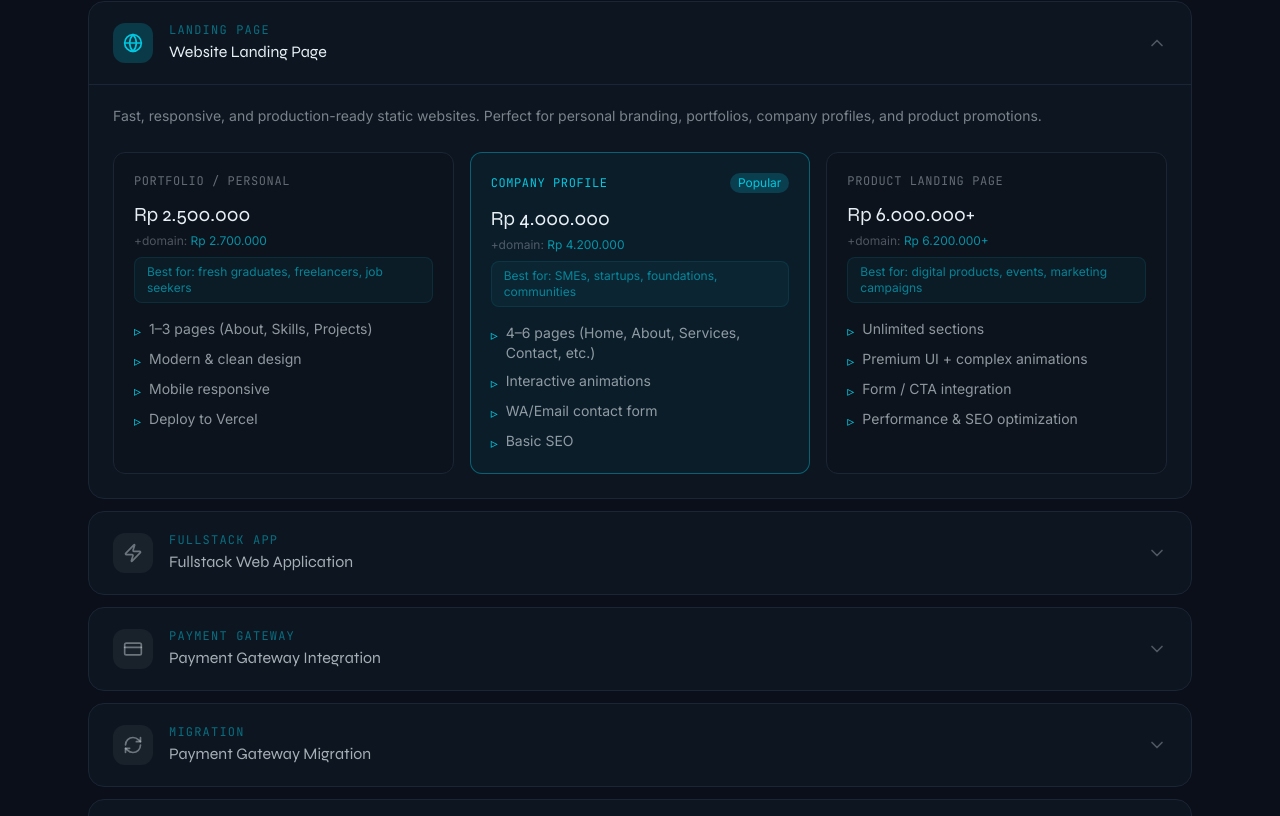
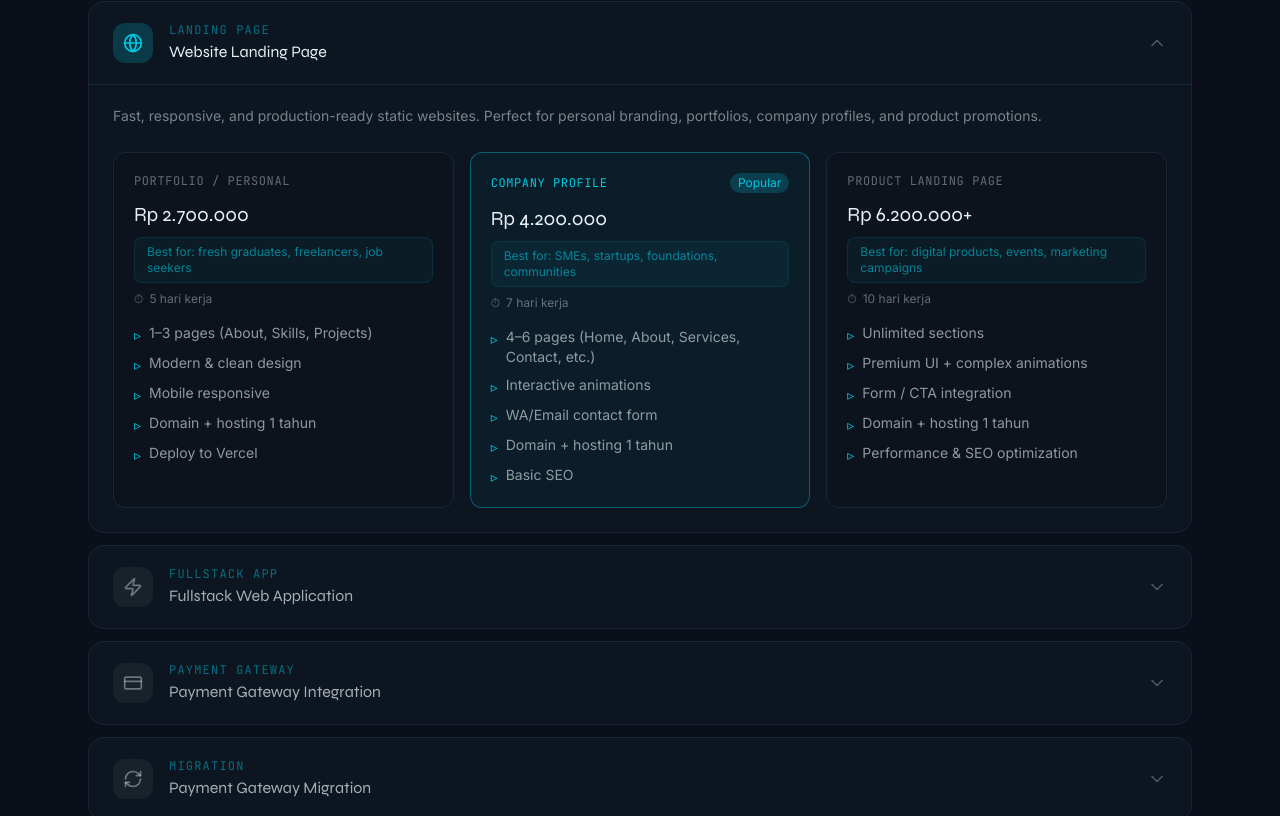
Before and after one commit to rafifmaulana1412/RF-Dev, a Next.js app: page / in a window 1280 px wide. Shown: the part 1784-2600 px from the top of the page. Built offline with nearby package versions, Linux system fonts and the light colour scheme.

Commit message:
merge domain + hosting into package price, add duration

```diff
--- a/components/ServicesSection.tsx
+++ b/components/ServicesSection.tsx
@@ -21,38 +21,41 @@ const services = [
     packages: [
       {
         name: "Portfolio / Personal",
-        price: "Rp 2.500.000",
-        withDomain: "Rp 2.700.000",
+        price: "Rp 2.700.000",
         forWho: "Best for: fresh graduates, freelancers, job seekers",
+        duration: "5 hari kerja",
         features: [
           "1–3 pages (About, Skills, Projects)",
           "Modern & clean design",
           "Mobile responsive",
+          "Domain + hosting 1 tahun",
           "Deploy to Vercel",
         ],
       },
       {
         name: "Company Profile",
-        price: "Rp 4.000.000",
-        withDomain: "Rp 4.200.000",
+        price: "Rp 4.200.000",
         forWho: "Best for: SMEs, startups, foundations, communities",
+        duration: "7 hari kerja",
         features: [
           "4–6 pages (Home, About, Services, Contact, etc.)",
           "Interactive animations",
           "WA/Email contact form",
+          "Domain + hosting 1 tahun",
           "Basic SEO",
         ],
         highlight: true,
       },
       {
         name: "Product Landing Page",
-        price: "Rp 6.000.000+",
-        withDomain: "Rp 6.200.000+",
+        price: "Rp 6.200.000+",
         forWho: "Best for: digital products, events, marketing campaigns",
+        duration: "10 hari kerja",
         features: [
           "Unlimited sections",
           "Premium UI + complex animations",
           "Form / CTA integration",
+          "Domain + hosting 1 tahun",
           "Performance & SEO optimization",
         ],
       },
@@ -67,26 +70,28 @@ const services = [
     packages: [
       {
         name: "Standard",
-        price: "Rp 7.000.000",
-        withDomain: "Rp 7.500.000",
+        price: "Rp 7.500.000",
         forWho: "Best for: internal systems, simple data management",
+        duration: "14 hari kerja",
         features: [
           "Frontend + Backend",
           "Database integration",
           "Basic admin panel",
           "REST API",
+          "Domain + hosting 1 tahun",
         ],
       },
       {
         name: "Advanced",
-        price: "Rp 10.000.000 – 14.000.000",
-        withDomain: "Rp 10.500.000+",
+        price: "Rp 10.500.000 – 14.500.000",
         forWho: "Best for: marketplace, SaaS, enterprise systems",
+        duration: "14 hari kerja",
         features: [
           "Multi-role login",
           "Full dashboard",
           "Notifications / email",
           "Complex & scalable API",
+          "Domain + hosting 1 tahun",
         ],
         highlight: true,
       },
@@ -102,8 +107,8 @@ const services = [
       {
         name: "Midtrans",
         price: "Rp 2.000.000 – 2.500.000",
-        withDomain: null,
         forWho: "Best for: online stores, course platforms, donations",
+        duration: "5 hari kerja",
         features: [
           "SNAP Payment setup",
           "Transaction backend API",
@@ -114,8 +119,8 @@ const services = [
       {
         name: "Xendit",
         price: "Rp 3.500.000",
-        withDomain: null,
         forWho: "Best for: auto invoicing, subscriptions, marketplace",
+        duration: "7 hari kerja",
         features: [
           "Invoice system setup",
           "Automatic webhook callback",
@@ -136,8 +141,8 @@ const services = [
       {
         name: "Migration Package",
         price: "Rp 4.000.000 – 5.000.000",
-        withDomain: null,
         forWho: "Best for: businesses switching payment providers",
+        duration: "7 hari kerja",
         features: [
           "Rebuild payment flow",
           "Update backend endpoints",
@@ -159,6 +164,7 @@ const services = [
         price: "Rp 750.000 / month",
         withDomain: null,
         forWho: "Best for: static websites, landing pages",
+        duration: "Ongoing",
         features: [
           "Minor bug fixing",
           "Light content updates",
@@ -170,6 +176,7 @@ const services = [
         price: "Rp 1.500.000 / month",
         withDomain: null,
         forWho: "Best for: active apps, systems with transactions",
+        duration: "Ongoing",
         features: [
           "Small feature changes",
           "Fast response SLA",
@@ -301,17 +308,15 @@ export default function ServicesSection() {
                               <div className="font-heading text-xl font-700 text-cream mb-1">
                                 {pkg.price}
                               </div>
-                              {pkg.withDomain && (
-                                <div className="text-xs text-cream/30 mb-2">
-                                  +domain:{" "}
-                                  <span className="text-gold/70">
-                                    {pkg.withDomain}
-                                  </span>
-                                </div>
-                              )}
                               {"forWho" in pkg && pkg.forWho && (
                                 <div className="text-xs text-gold/60 bg-gold/5 border border-gold/10 rounded-lg px-3 py-1.5 mt-2 mb-1">
                                   {pkg.forWho as string}
+                                </div>
+                              )}
+                              {"duration" in pkg && pkg.duration && (
+                                <div className="flex items-center gap-1.5 text-xs text-cream/40 mt-2">
+                                  <span>⏱</span>
+                                  <span>{pkg.duration as string}</span>
                                 </div>
                               )}
                               <ul className="space-y-2 mt-4">
```
